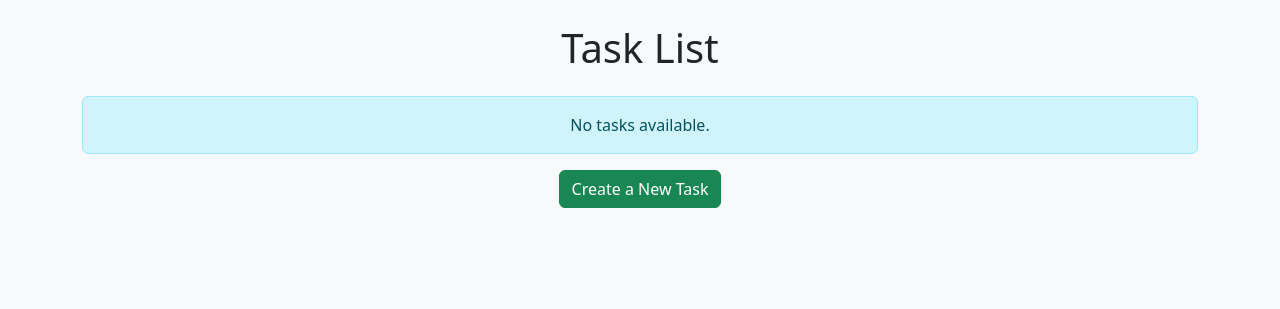
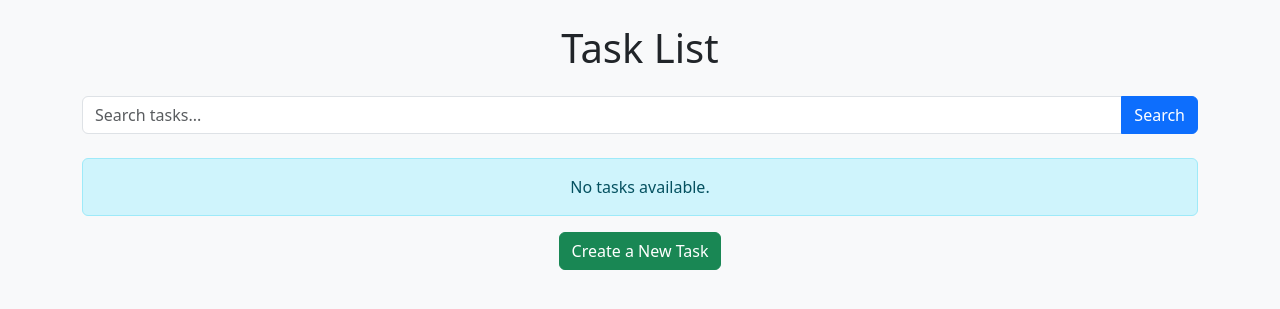
Before and after one commit to LYNCH0617/CC105PROJ, a Django app: template tasks/templates/task_list.html in a window 1280 px wide. Shown: the part 56-365 px from the top of the page. Run offline with Django 3.2, Linux system fonts and the light colour scheme; the template is opened without the code that fills it, so the values that code supplies are empty.

Commit message:
Update task_list.html

```diff
--- a/tasks/templates/task_list.html
+++ b/tasks/templates/task_list.html
@@ -26,6 +26,14 @@
     <!-- Main Content -->
     <div class="container mt-4">
         <h1 class="mb-4 text-center">Task List</h1>
+
+        <!-- Search Form -->
+        <form method="get" class="mb-4">
+            <div class="input-group">
+                <input type="text" name="q" class="form-control" placeholder="Search tasks..." value="{{ query }}">
+                <button type="submit" class="btn btn-primary">Search</button>
+            </div>
+        </form>
 
         {% if tasks %}
             <div class="table-responsive">
```
